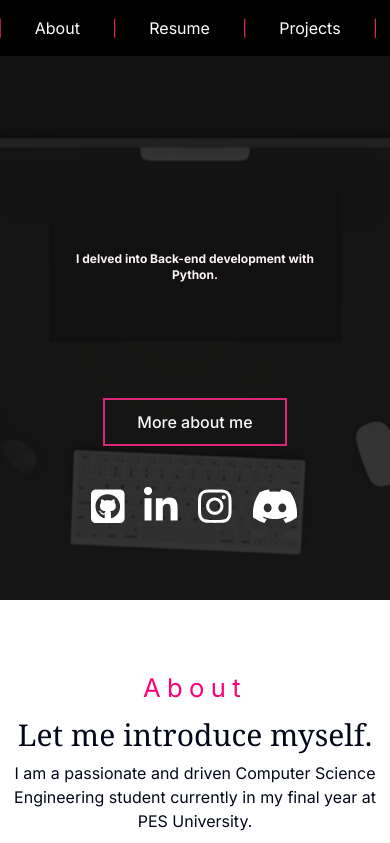
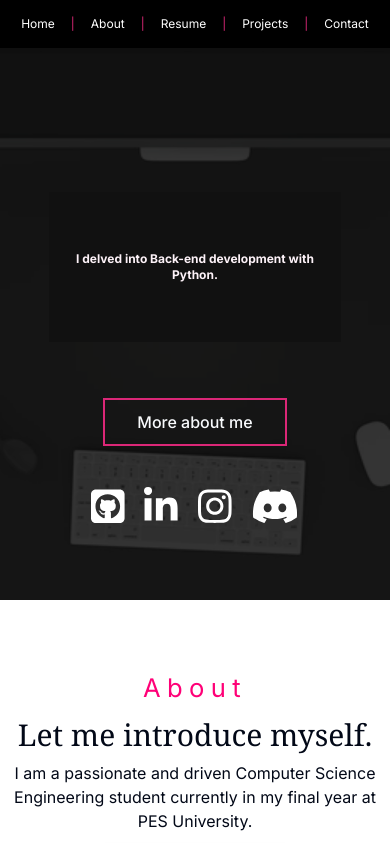
Before and after one commit to JugalKothari/Portfolio-NextJS-Framer, a Next.js app: page / in a window 390 px wide. Shown: the top 843 px of the page. Built offline with nearby package versions, Linux system fonts and the light colour scheme.

Commit message:
Makes navbar responsive for mobile screen

```diff
--- a/components/Navbar.tsx
+++ b/components/Navbar.tsx
@@ -3,25 +3,25 @@ import React from 'react';
 const Navbar = () => {
   return (
     <nav className="fixed w-full bg-black text-white z-10">
-      <ul className="flex justify-center space-x-4 py-4">
+      <ul className="flex justify-center space-x-4 py-4 text-xs sm:text-base">
         <li className="flex items-center">
-          <a href="#home" className="px-4 hover:text-pink-600">Home</a>
+          <a href="#home" className="px-0 sm:px-4 hover:text-pink-600">Home</a>
         </li>
         <span className="text-pink-600">|</span>
         <li className="flex items-center">
-          <a href="#about" className="px-4 hover:text-pink-600">About</a>
+          <a href="#about" className="px-0 sm:px-4 hover:text-pink-600">About</a>
         </li>
         <span className="text-pink-600">|</span>
         <li className="flex items-center">
-          <a href="#resume" className="px-4 hover:text-pink-600">Resume</a>
+          <a href="#resume" className="px-0 sm:px-4 hover:text-pink-600">Resume</a>
         </li>
         <span className="text-pink-600">|</span>
         <li className="flex items-center">
-          <a href="#projects" className="px-4 hover:text-pink-600">Projects</a>
+          <a href="#projects" className="px-0 sm:px-4 hover:text-pink-600">Projects</a>
         </li>
         <span className="text-pink-600">|</span>
         <li className="flex items-center">
-          <a href="#contact" className="px-4 hover:text-pink-600">Contact</a>
+          <a href="#contact" className="px-0 sm:px-4 hover:text-pink-600">Contact</a>
         </li>
       </ul>
     </nav>
```
